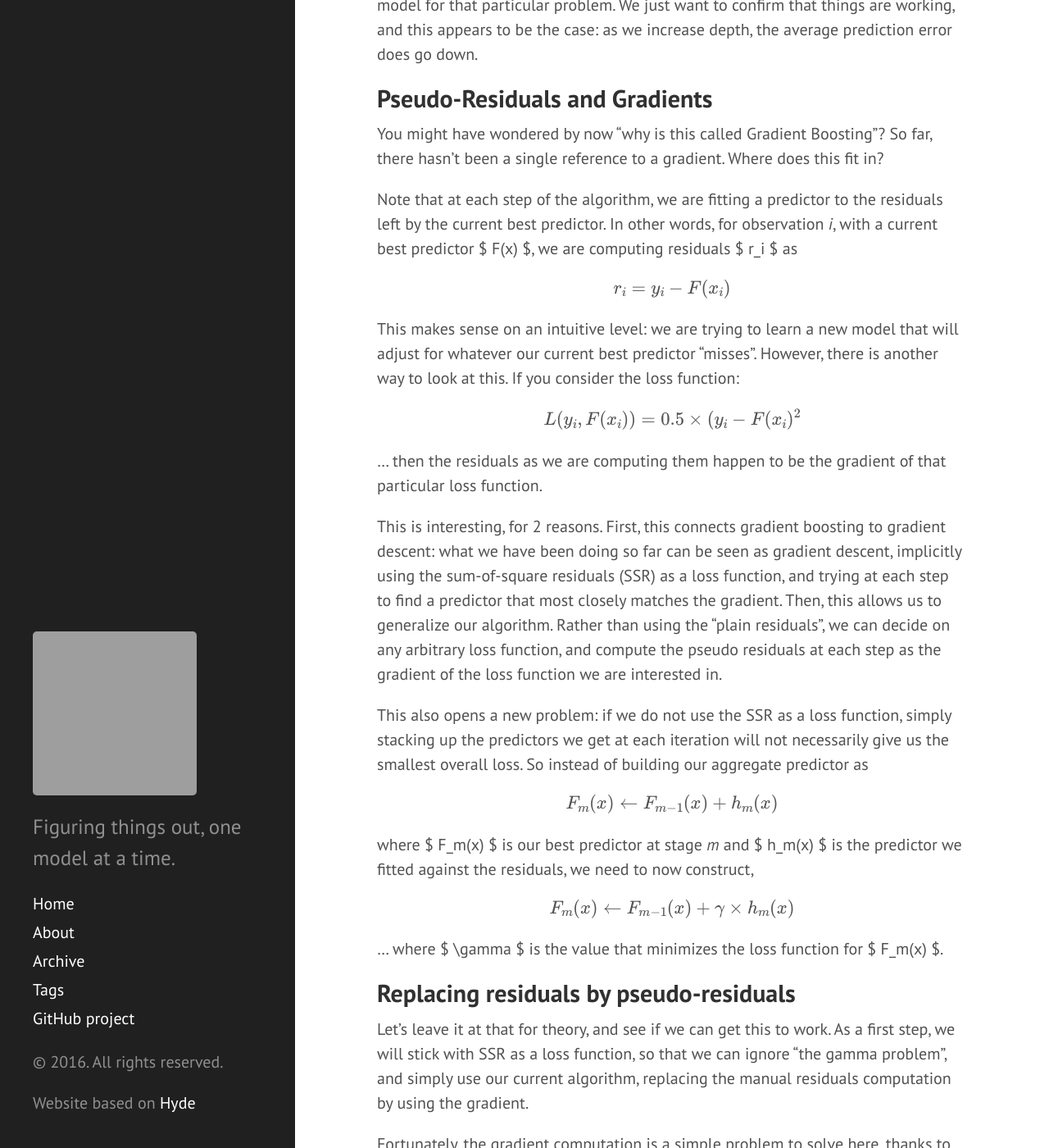
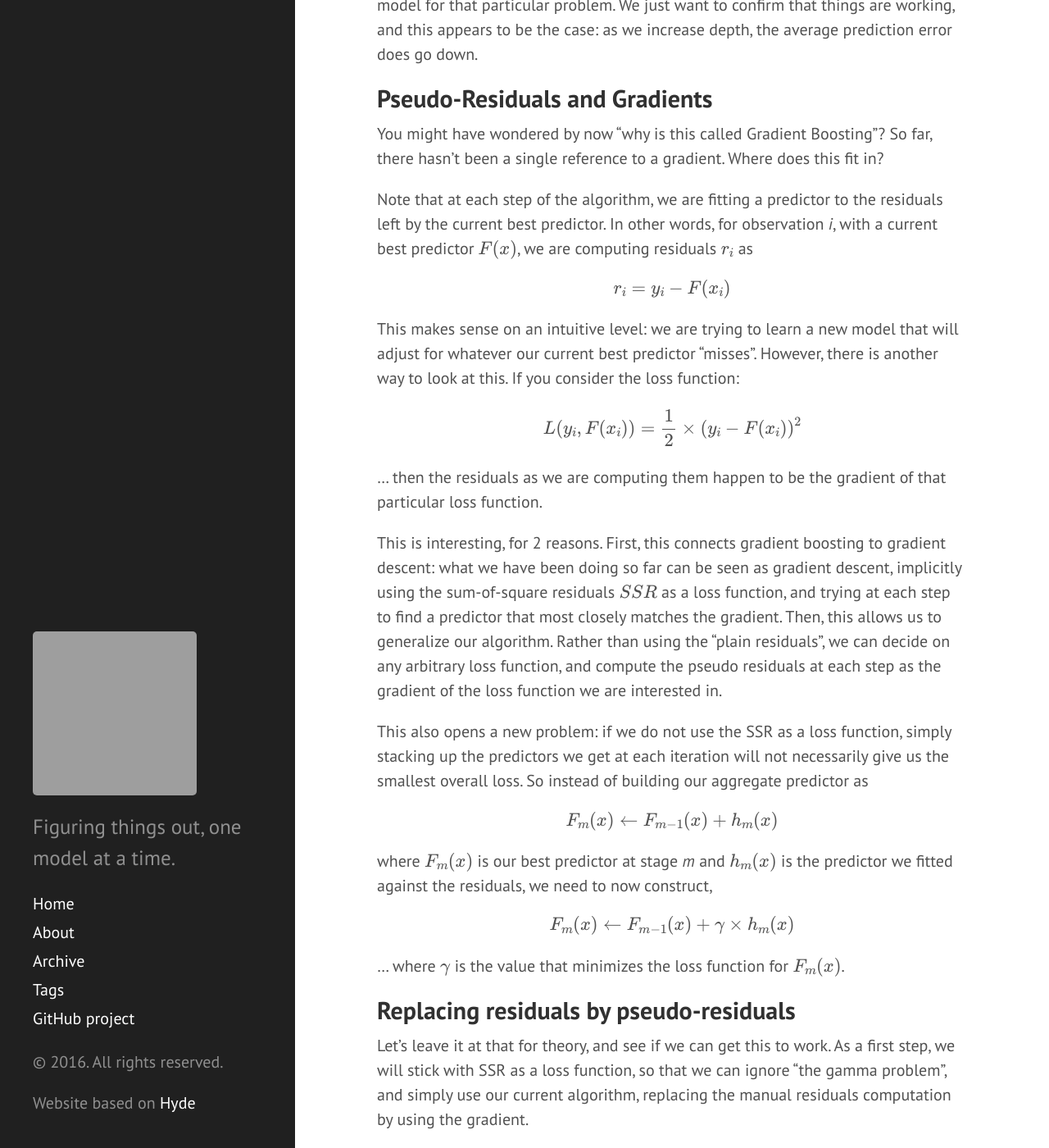
Before and after one commit to mathias-brandewinder/mathias-brandewinder.github.io, a Jekyll site: the page built from _posts/2016-09-03-gradient-boosting-part-3.md, in a window 1280 px wide and 1400 px high, scrolled down 3458 px. Shown: the whole window at 82% size. Built offline with Jekyll 4.4.1, drawn with Linux system fonts in a browser that asks for light colours; formulas are drawn with MathJax 3; comment, search, counter and statistics services are not loaded; some of the changed text lies outside the part shown; grey boxes are pictures that could not be loaded.

Commit message:
boosting: fixed Latex (hopefully) and a couple of typos

```diff
--- a/_posts/2016-09-03-gradient-boosting-part-3.md
+++ b/_posts/2016-09-03-gradient-boosting-part-3.md
@@ -140,7 +138,7 @@
 This makes sense on an intuitive level: we are trying to learn a new model that will adjust for whatever our current best predictor "misses". However, there is another way to look at this. If you consider the loss function:
 
 $$
-L(y_i,F(x_i)) = 0.5 \times (y_i - F(x_i)^2
+L(y_i,F(x_i)) = \frac 12 \times (y_i - F(x_i))^2
 $$
 
 ... then the residuals as we are computing them happen to be the gradient of that particular loss function.
@@ -396,8 +394,8 @@
 $$
 L_{\delta}(x) =
 \begin{cases}
-1/2 x^2 & \text{for } \abs x \le \delta \\
-\delta (\abs x - 1/2 \delta) & \text{otherwise}
+\frac 12 x^2 & \text{for } \lvert x \rvert \le \delta \\
+\delta (\lvert x \rvert - 1/2 \delta) & \text{otherwise}
 \end{cases}
 $$
 
```
Also changed, not shown: other parts of _posts/2016-09-03-gradient-boosting-part-3.md (+1 -3 lines), _includes/mathjax.html (+17 -1 lines).
